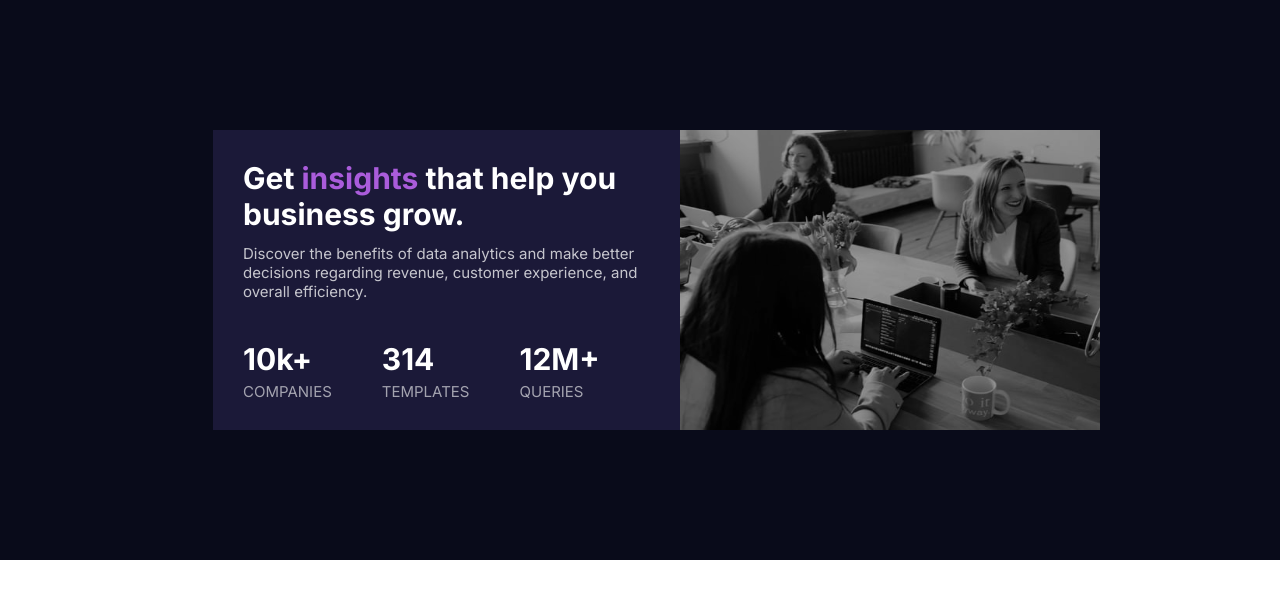
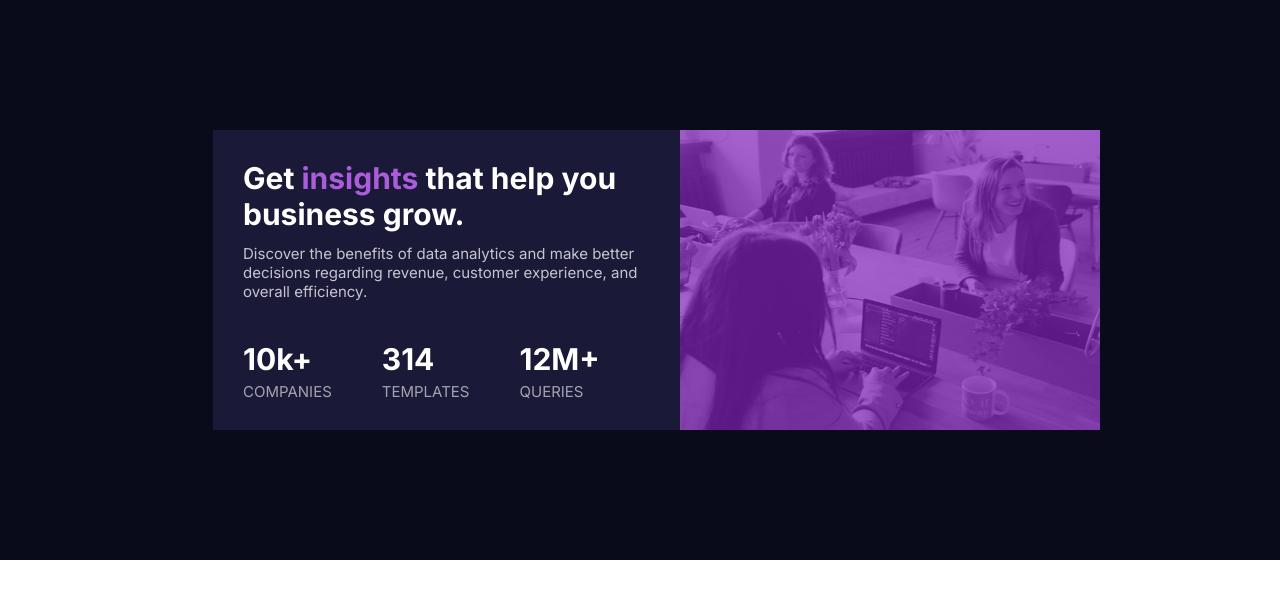
Before and after one commit to Komroncube/card-preview, a plain HTML site: page index.html in a window 1280 px wide. Drawn offline with Linux system fonts and the light colour scheme.

Commit message:
changed image color

```diff
--- a/index.html
+++ b/index.html
@@ -40,7 +40,8 @@
 		</div>
 		</div>
 		<div class="image-box item">
-		<img src="images/image-header-desktop.jpg">
+			<div class="overlay"></div>
+			<img src="images/image-header-desktop.jpg">
 		</div>
 	</div>
 </div>
--- a/style.css
+++ b/style.css
@@ -20,8 +20,8 @@
 img {
     width: 420px;
     height: 300px;
-    object-fit: fill;
-    filter: hue-rotate(277deg) saturate(64%) brightness(61%);
+    /* object-fit: fill; */
+    /* filter: hue-rotate(277deg) saturate(64%) brightness(61%); */
     /* background-color: hsl(277, 64%, 61%);
     mix-blend-mode: screen; */
 }
@@ -48,7 +48,21 @@ img {
     margin-top: 5px;
 
 }
-
+.overlay {
+    position: absolute;
+    top: 0;
+    left: 0;
+    width: 100%;
+    height: 100%;
+    /* background-color: hsl(180, 100%, 50%);  */
+    background-color: rgb(130, 35, 188);
+    opacity: 0.7;
+    z-index: 0;
+  }
+.image-box {
+    position: relative;
+    z-index: 2;
+}
 .stats {
     display : flex;
     align-items: stretch;
```
